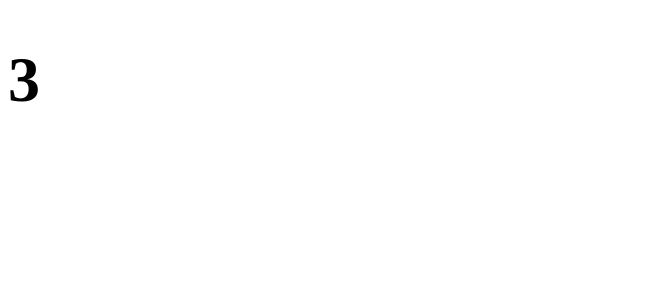
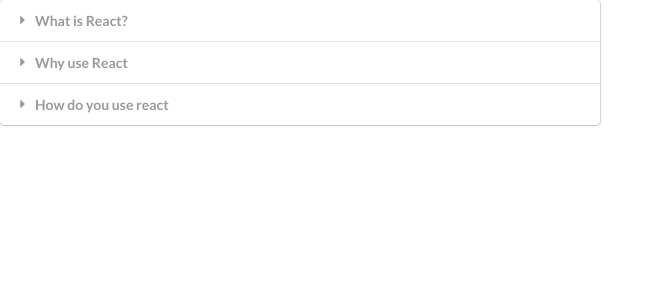
Before and after one commit to QuyetTran1211/React__Learning__Stephen, a React (Create React App) app in the folder widgets/: page / in a window 1280 px wide. Shown: the top 300 px of the page, without its empty margins (0-664 px from the left). Built offline with nearby package versions, Linux system fonts and the light colour scheme.

Commit message:
final accordion

```diff
--- a/widgets/public/index.html
+++ b/widgets/public/index.html
@@ -8,6 +8,13 @@
     <meta
       name="description"
       content="Web site created using create-react-app"
+    />
+    <link
+      rel="stylesheet"
+      href="https://cdnjs.cloudflare.com/ajax/libs/semantic-ui/2.4.1/semantic.min.css"
+      integrity="sha512-8bHTC73gkZ7rZ7vpqUQThUDhqcNFyYi2xgDgPDHc+GXVGHXq+xPjynxIopALmOPqzo9JZj0k6OqqewdGO3EsrQ=="
+      crossorigin="anonymous"
+      referrerpolicy="no-referrer"
     />
     <link rel="apple-touch-icon" href="%PUBLIC_URL%/logo192.png" />
     <!--
--- a/widgets/src/App.js
+++ b/widgets/src/App.js
@@ -18,8 +18,8 @@ const items = [
 
 export default () => {
   return (
-    <h1>
+    <div>
       <Accordion items={items} />
-    </h1>
+    </div>
   );
 };
--- a/widgets/src/compponents/Accordion.js
+++ b/widgets/src/compponents/Accordion.js
@@ -1,7 +1,29 @@
-import React from 'react';
+import React, { useState } from 'react';
 
 const Accordion = ({ items }) => {
-  return <h1> {items.length}</h1>;
+  const [activeIndex, setActiveIndex] = useState(null);
+
+  const onTitleClick = (index) => {
+    setActiveIndex(index);
+  };
+
+  const renderedItems = items.map((item, index) => {
+    const active = index === activeIndex ? 'active' : '';
+
+    return (
+      <React.Fragment key={item.title}>
+        <div className={`title ${active}`} onClick={() => onTitleClick(index)}>
+          <i className="dropdown icon"></i>
+          {item.title}
+        </div>
+        <div className={`content ${active}`}>
+          <p>{item.content}</p>
+        </div>
+      </React.Fragment>
+    );
+  });
+
+  return <div className="ui styled accordion">{renderedItems}</div>;
 };
 
 export default Accordion;
```
